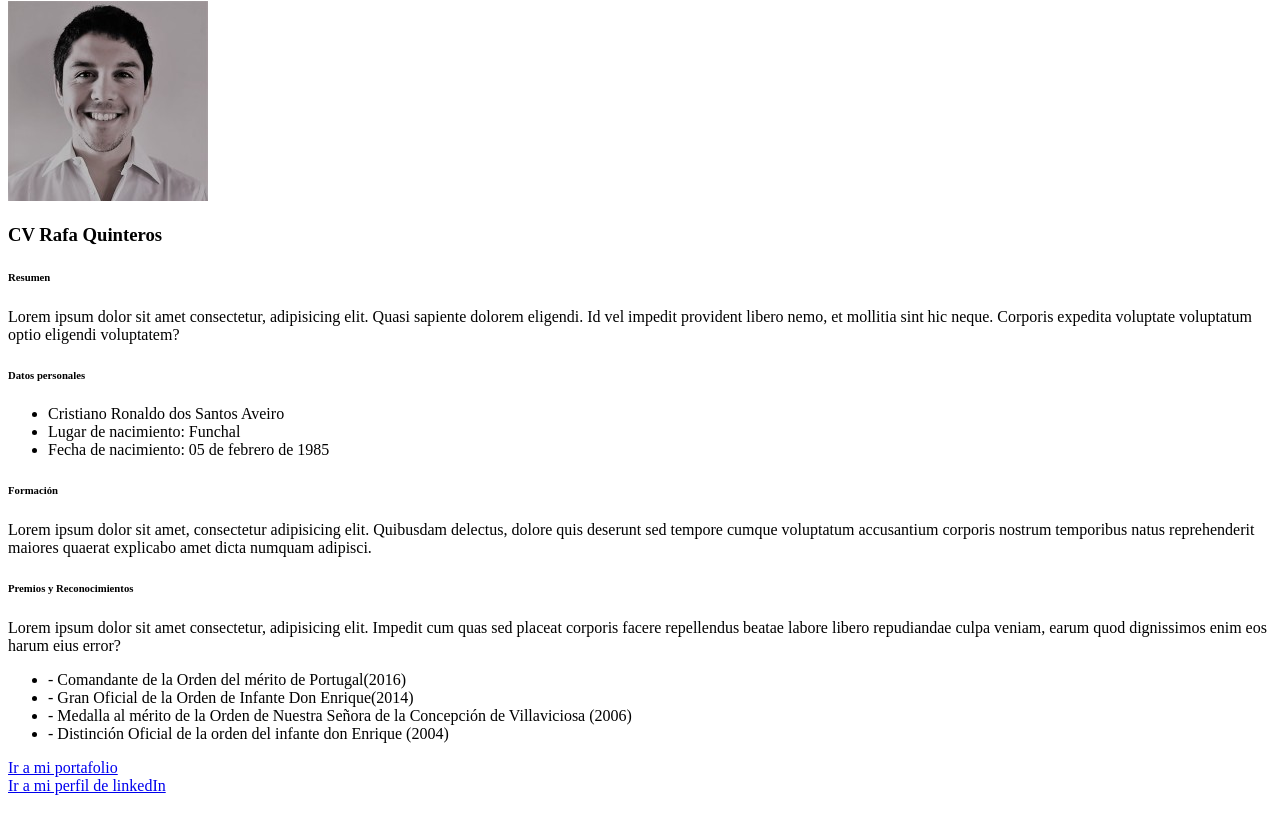
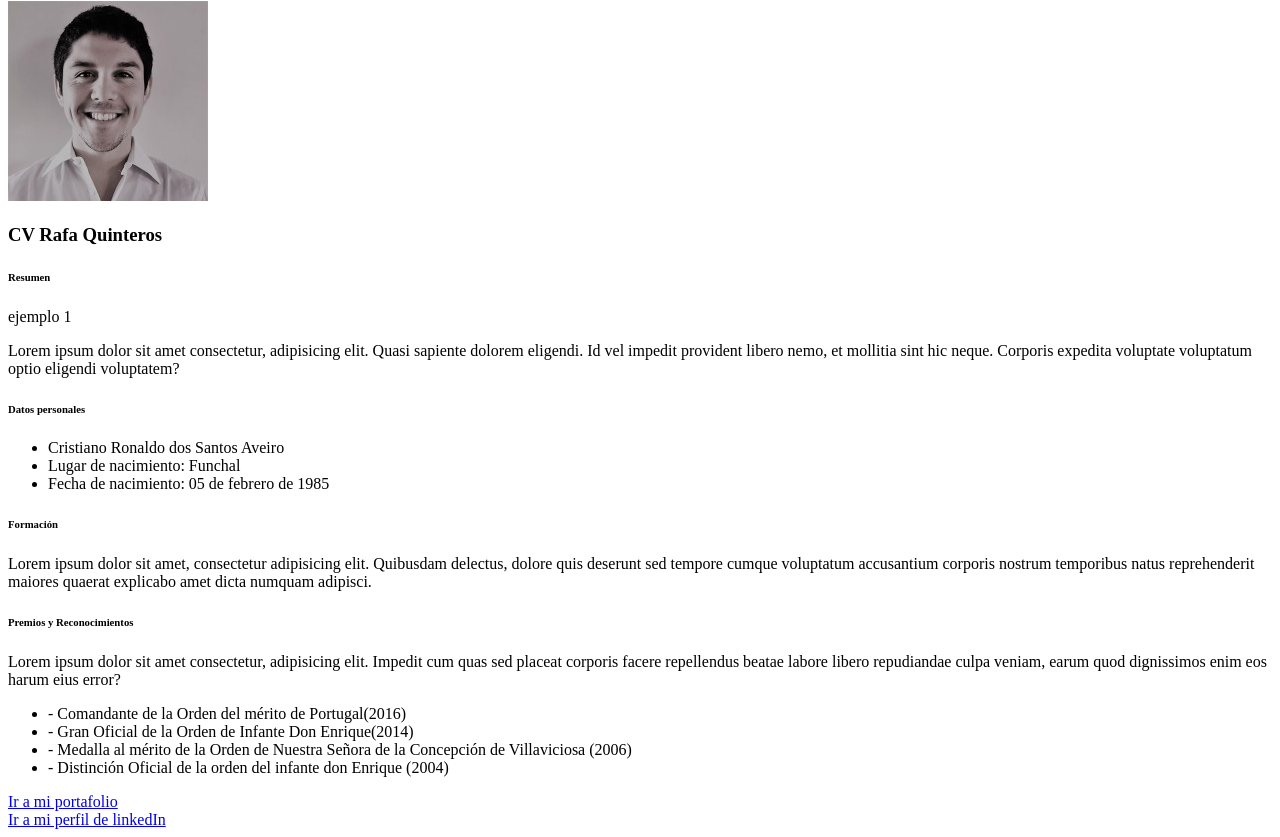
Before and after one commit to rquinterosv/tutoria_html, a plain HTML site: page index.html in a window 1280 px wide. Shown: the part 79-916 px from the top of the page. Before the commit the page ends 882 px from the top, so only its background shows below. Drawn offline with Linux system fonts and the light colour scheme.

Commit message:
modificando repo

```diff
--- a/index.html
+++ b/index.html
@@ -15,6 +15,7 @@
 
     <h6>Resumen</h6>
 
+    <p>ejemplo 1</p>
     <p>Lorem ipsum dolor sit amet consectetur, adipisicing elit. Quasi sapiente dolorem eligendi. Id vel impedit provident libero nemo, et mollitia sint hic neque. Corporis expedita voluptate voluptatum optio eligendi voluptatem?</p>
     </p>
 
```
